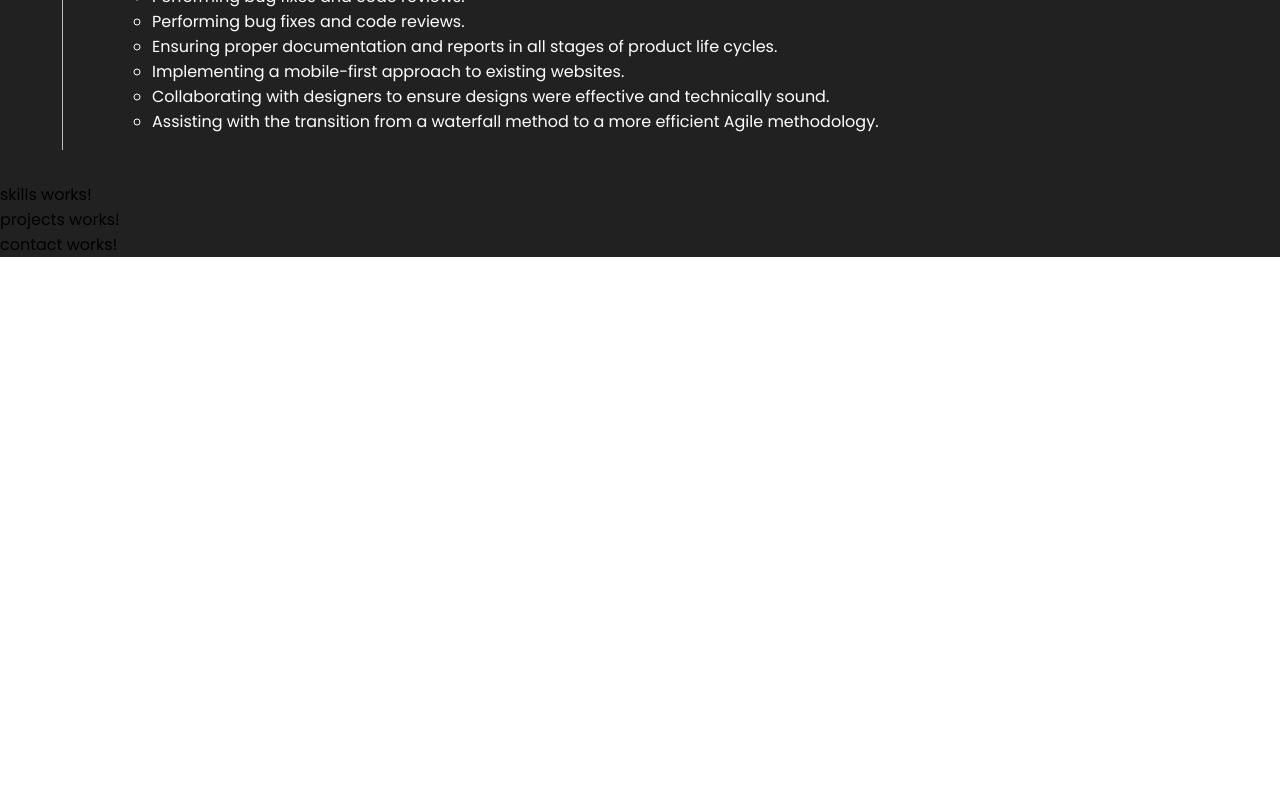
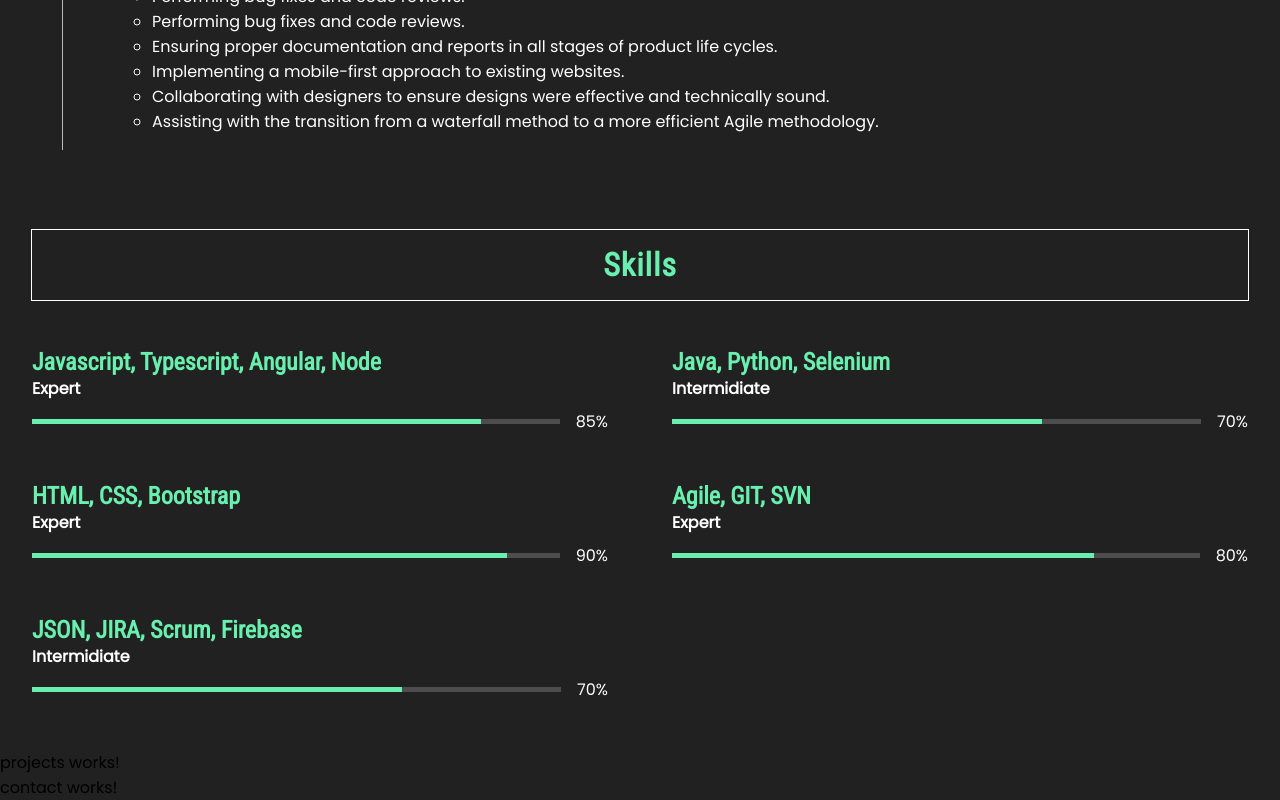
Before and after one commit to KiranAnnabomina/portfolio, an Angular app: page / in a window 1280 px wide. Shown: the part 4414-5214 px from the top of the page. Before the commit the page ends 4671 px from the top, so only its background shows below. Built offline with nearby package versions, Linux system fonts and the light colour scheme.

Commit message:
Skill component completed.

```diff
--- a/src/app/models/models.ts
+++ b/src/app/models/models.ts
@@ -12,3 +12,9 @@ export interface WorkExperience {
     location: string;
     description: string[];
 }
+
+export interface Skill {
+    name: string;
+    level: string;
+    rating: number;
+}
--- a/src/app/skills/skills.component.css
+++ b/src/app/skills/skills.component.css
@@ -0,0 +1,50 @@
+:host {
+    display: block;
+    color: white;
+    padding: 3rem 2rem;
+}
+
+section {
+    margin-top: 2rem;
+}
+
+section h2 {
+    color: var(--green);
+    font-family: 'Roboto Condensed', sans-serif;
+}
+
+section .rating {
+    width: 100%;
+    height: max-content;
+    margin-top: 0.5rem;
+    display: flex;
+    align-items: center;
+    justify-content: space-between;
+}
+
+section .rating .bar {
+    height: 5px;
+    flex-grow: 1;
+    margin-right: 1rem;
+    background-color: rgba(255, 255, 255, 0.2);
+}
+
+section .rating .bar div {
+    height: 100%;
+    background-color: var(--green);
+}
+
+/* PC */
+:host.pc .container {
+    display: grid;
+    gap: 2rem 4rem;
+    grid-template-columns: 1fr 1fr;
+}
+
+:host.pc h1 {
+    grid-column: 1/3;
+}
+
+:host.pc section {
+    margin-top: 1rem;
+}
--- a/src/app/skills/skills.component.html
+++ b/src/app/skills/skills.component.html
@@ -1 +1,15 @@
-<p>skills works!</p>
+<div class="container">
+    <h1>Skills</h1>
+
+    <section *ngFor="let skill of skills">
+        <h2>{{skill.name}}</h2>
+        <h4>{{skill.level}}</h4>
+
+        <div class="rating">
+            <div class="bar">
+                <div [ngStyle]="{'width': skill.rating+'%'}"></div>
+            </div>
+            <div>{{skill.rating}}%</div>
+        </div>
+    </section>
+</div>
--- a/src/app/skills/skills.component.ts
+++ b/src/app/skills/skills.component.ts
@@ -1,10 +1,40 @@
-import { Component } from '@angular/core';
+import { Component, OnInit } from '@angular/core';
+import { Skill } from '../models/models';
 
 @Component({
   selector: 'skills',
   templateUrl: './skills.component.html',
-  styleUrls: ['./skills.component.css']
+  styleUrls: ['./skills.component.css'],
 })
-export class SkillsComponent {
+export class SkillsComponent implements OnInit {
+  skills: Skill[] = [
+    {
+      name: 'Javascript, Typescript, Angular, Node',
+      level: 'Expert',
+      rating: 85,
+    },
+    {
+      name: 'Java, Python, Selenium',
+      level: 'Intermidiate',
+      rating: 70,
+    },
+    {
+      name: 'HTML, CSS, Bootstrap',
+      level: 'Expert',
+      rating: 90,
+    },
+    {
+      name: 'Agile, GIT, SVN',
+      level: 'Expert',
+      rating: 80,
+    },
+    {
+      name: 'JSON, JIRA, Scrum, Firebase',
+      level: 'Intermidiate',
+      rating: 70,
+    },
+  ];
+  constructor() {}
 
+  ngOnInit(): void {}
 }
```
